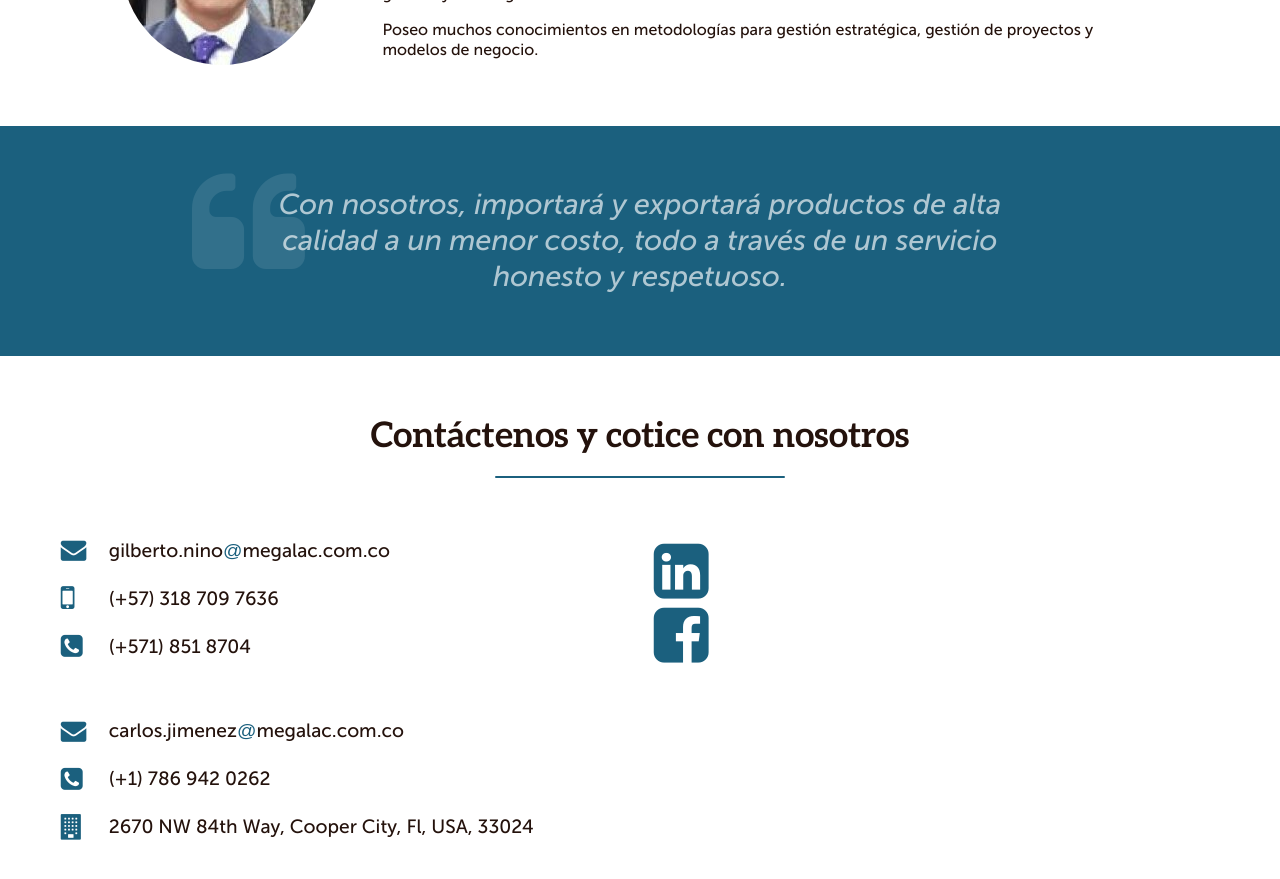
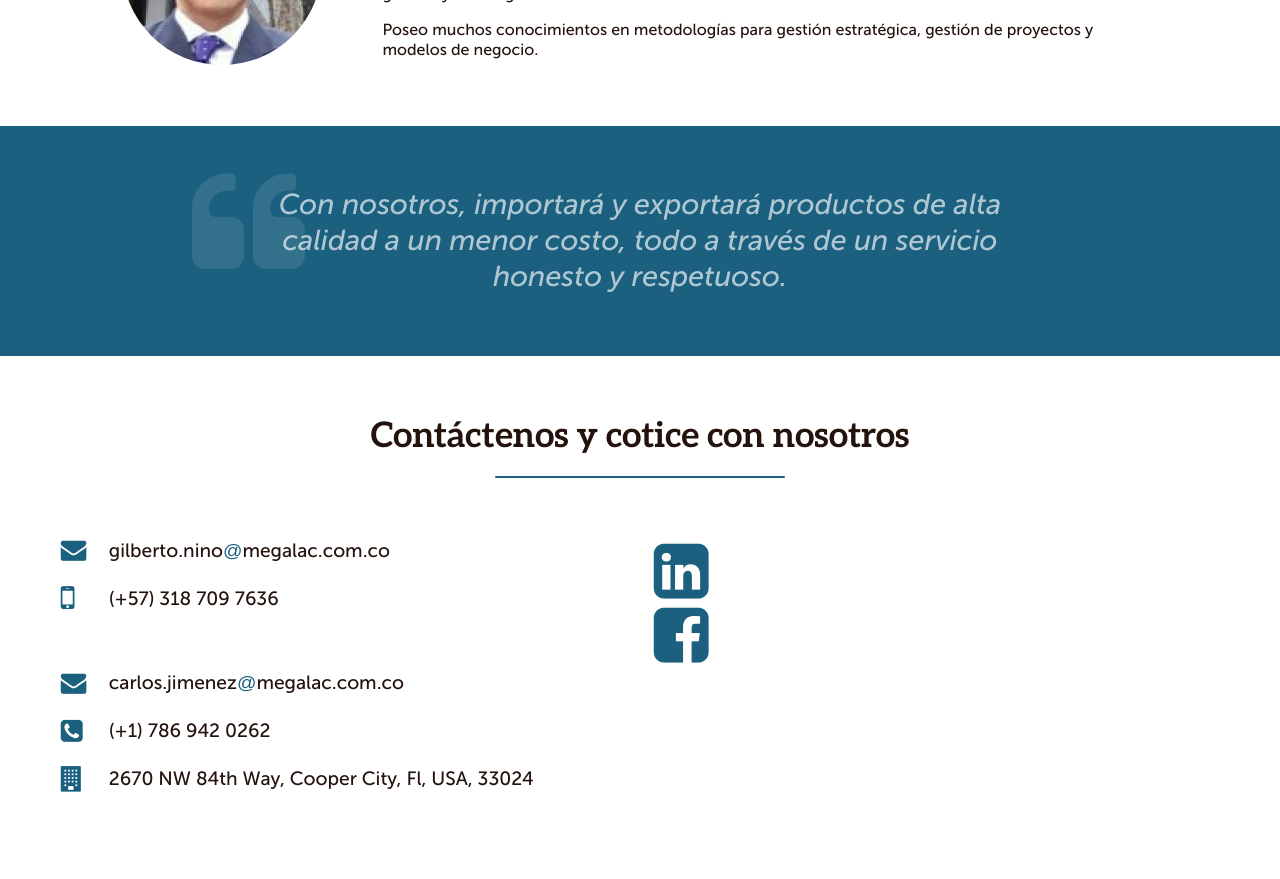
Before and after one commit to Ruluk/megalac.github.io, a Jekyll site: the page built from index.md, in a window 1280 px wide and 900 px high, scrolled down 2819 px. Shown: the top 879 px of the window. Built offline with Jekyll 4.4.1, drawn with Linux system fonts in a browser that asks for light colours; after the commit the page ends 3671 px from its top, so only the background shows below that.

Commit message:
Remove more sensitive data.
Signed-off-by: Juan Carlos <Ruluk@users.noreply.github.com>

```diff
--- a/_config.yml
+++ b/_config.yml
@@ -98,7 +98,6 @@ social_networks:
 contacts:
   -
     email: gilberto.nino@megalac.com.co
-    phone: (+571) 851 8704
     cellphone: (+57) 318 709 7636
   -
     address: "2670 NW 84th Way, Cooper City, Fl, USA, 33024"
```
